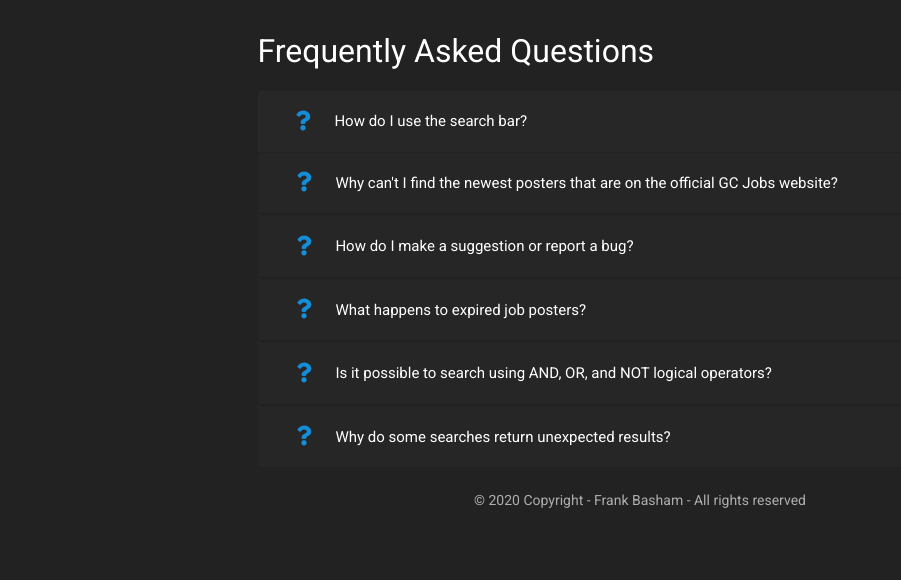
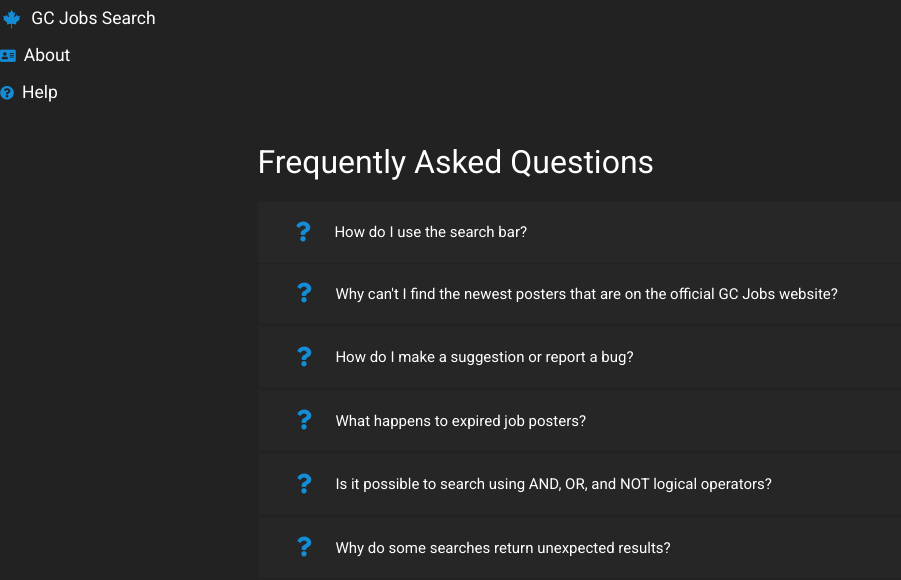
Before and after one commit to Fbasham/gcjobs, a Flask app: page /help in a window 1280 px wide. Shown: the part 54-634 px from the top of the page, without its empty margins (0-901 px from the left). Run offline with Flask 2, Linux system fonts and the light colour scheme; some libraries are stand-ins or nearby versions.

Commit message:
Add files via upload

```diff
--- a/templates/base.html
+++ b/templates/base.html
@@ -18,6 +18,7 @@
 
   <head>
 
+    <div class="nav-large">
       <nav class="navbar navbar-expand navbar-dark pt-2">
         <div class="container-fluid">
           <div class="nav-header">
@@ -32,6 +33,17 @@
           </div>
         </div>
       </nav>
+    </div>
+
+    <div class="nav-small">
+          <div class="left-group">
+            <i class="fab fa-lg fa-fw fa-canadian-maple-leaf mr-2" style="color: #148cd6"></i><a class="navbar-brand" style="color: white" href={{ url_for("index") }}>GC Jobs Search</a>
+          </div>
+          <div class="right-group">
+            <div><i class="fas fa-address-card mr-2" style="color: #148cd6"></i><a class="navbar-brand"  style="color: white" href={{ url_for("about") }}>About</a></div>
+            <div><i class="fas fa-question-circle mr-2" style="color: #148cd6"></i><a class="navbar-brand"  style="color: white" href={{ url_for("help") }}>Help</a></div>
+          </div>
+    </div>
 
     <body>
 
```
Lines whose indentation alone changed are shown as unchanged.
